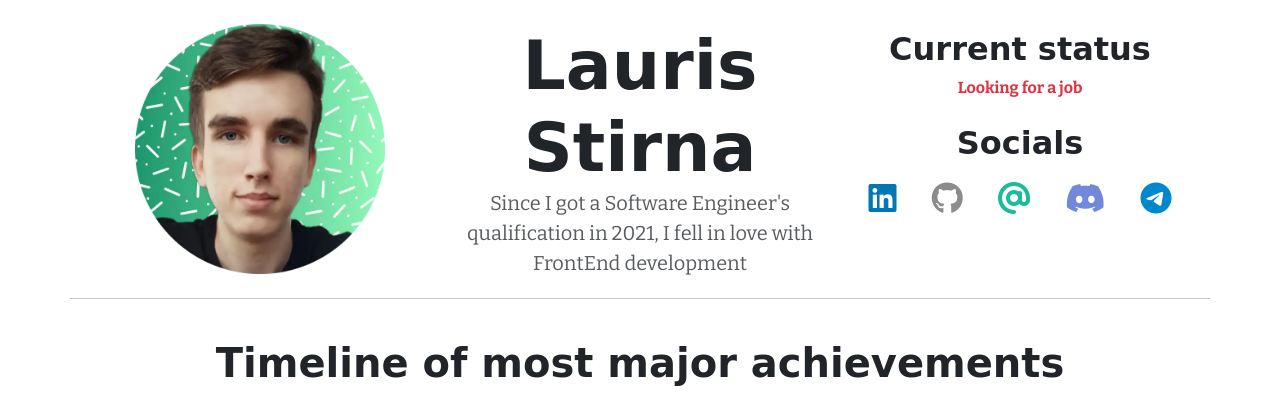
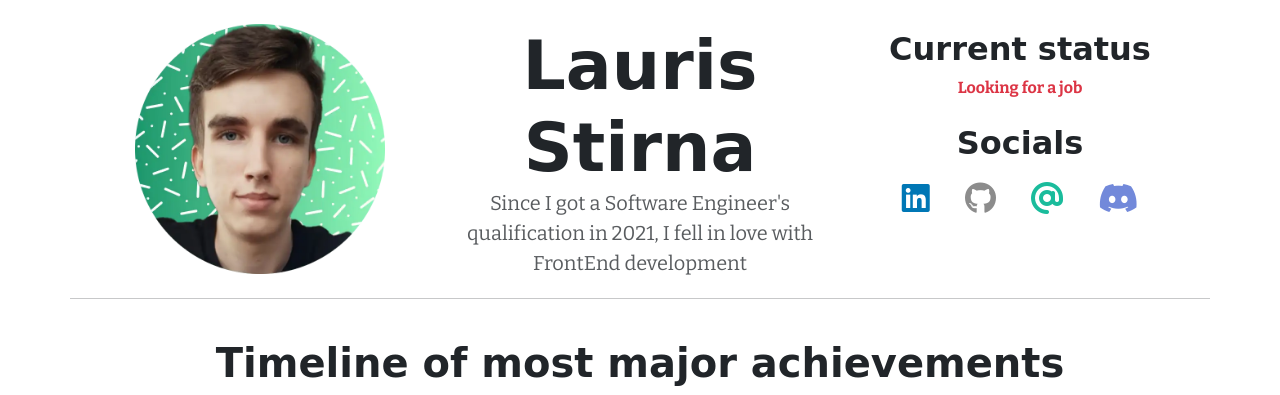
Before and after one commit to LaSTiqq/blog, a Django app: template myblog/templates/myblog/index.html in a window 1280 px wide. Shown: the part 81-476 px from the top of the page. Run offline with Django 3.2, Linux system fonts and the light colour scheme; the template is opened without the code that fills it: most values are stand-ins (such as "Sample title", 1, 10 or a date in 2020); some libraries are stand-ins or nearby versions; some web fonts are replaced.

Commit message:
Removed Telegram from socials

```diff
--- a/myblog/templates/myblog/index.html
+++ b/myblog/templates/myblog/index.html
@@ -34,17 +34,13 @@
 						class="focus-ring mx-1 mx-xl-2 p-0 p-lg-2">
 						<i class="fa-brands fa-github fa-2xl"></i>
 					</a>
-					<a href="mailto:lavrencij13@gmail.com" title="Email: lavrencij13@gmail.com"
+					<a href="mailto:lavrencij13@gmail.com" title="lavrencij13@gmail.com"
 						class="focus-ring mx-1 mx-xl-2 p-0 p-lg-2">
 						<i class="fa-solid fa-at fa-2xl"></i>
 					</a>
 					<a href="https://discordapp.com/users/1009206632409997315" title="Discord" target="_blank"
-						rel="noopener" class="focus-ring mx-1 mx-xl-2 p-0 p-lg-2">
+						rel="noopener" class="focus-ring ms-1 ms-xl-2 p-0 p-lg-2">
 						<i class="fa-brands fa-discord fa-2xl"></i>
-					</a>
-					<a href="https://t.me/LaSTiqq" title="Telegram" target="_blank" rel="noopener"
-						class="focus-ring ms-1 ms-xl-2 p-0 p-lg-2">
-						<i class="fa-brands fa-telegram fa-2xl"></i>
 					</a>
 				</li>
 			</ul>
```
